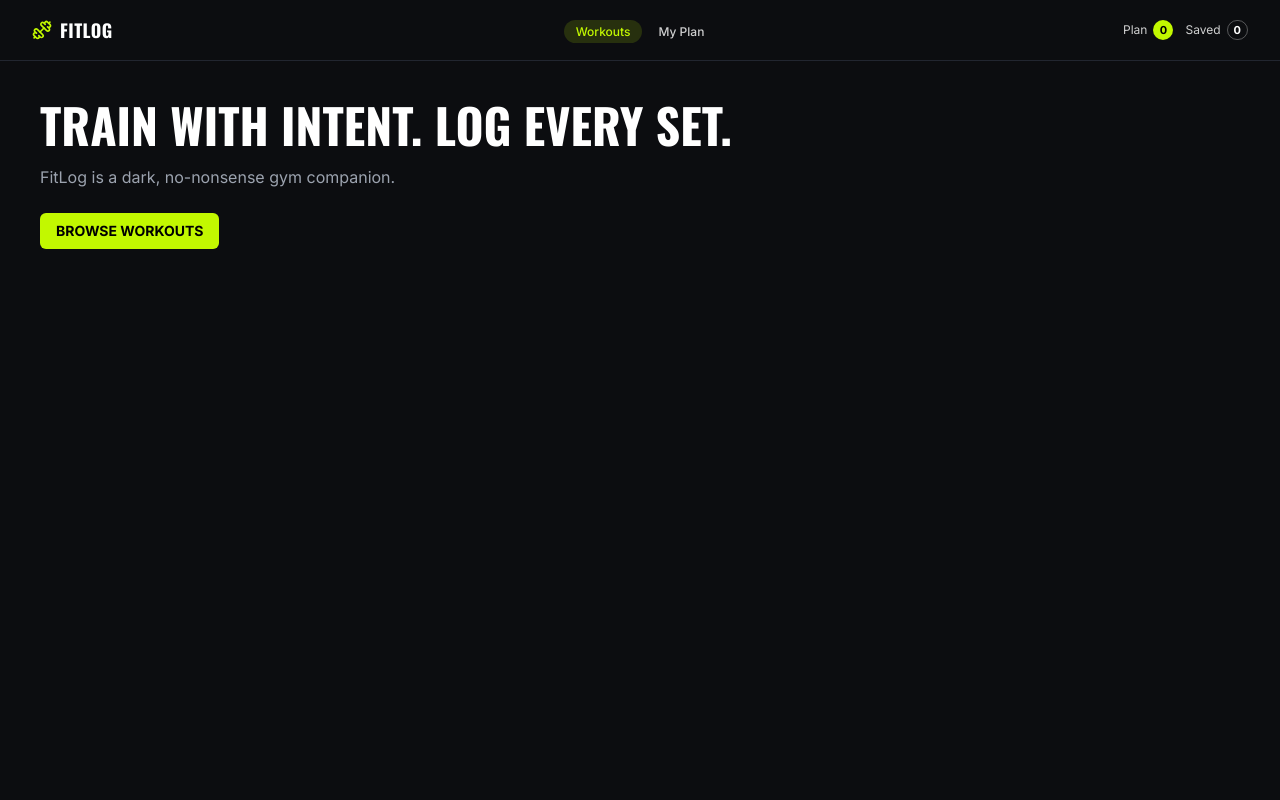
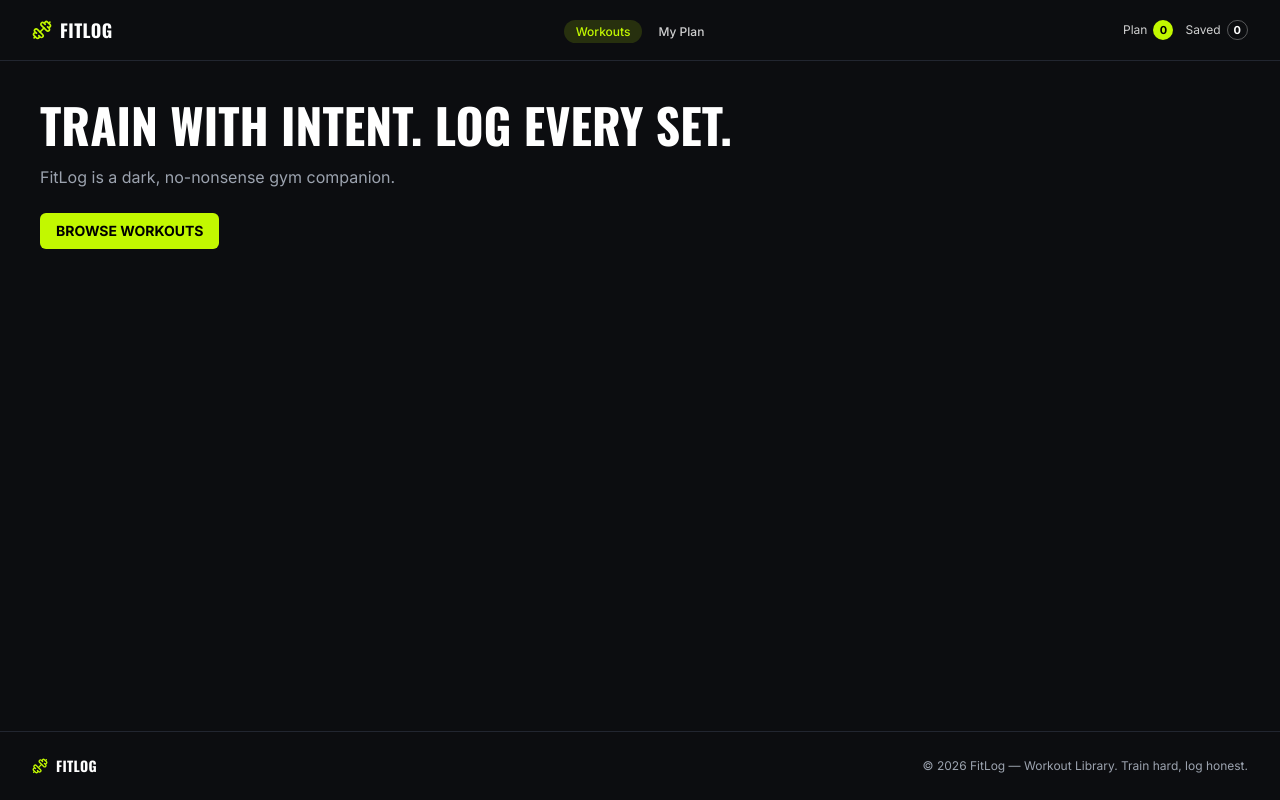
Before and after one commit to rumki8565/Assignment-FITLOK, a Next.js app: page / in a window 1280 px wide. Built offline with nearby package versions, Linux system fonts and the light colour scheme.

Commit message:
added footer and sticky footer layout

```diff
--- a/src/app/layout.tsx
+++ b/src/app/layout.tsx
@@ -2,6 +2,7 @@
 import { Inter, Oswald } from "next/font/google";
 import "./globals.css";
 import Navbar from "@/components/Navbar";
+import Footer from "@/components/Footer";
 
 const inter = Inter({ subsets: ["latin"], variable: "--font-inter" });
 const oswald = Oswald({ subsets: ["latin"], variable: "--font-oswald" });
@@ -18,10 +19,11 @@
   return (
     <html lang="en">
       <body
-        className={`${inter.variable} ${oswald.variable} bg-page font-sans text-white antialiased`}
+        className={`${inter.variable} ${oswald.variable} flex min-h-screen flex-col bg-page font-sans text-white antialiased`}
       >
-        <Navbar></Navbar>
-        {children}
+        <Navbar />
+        <div className="flex-1">{children}</div>
+        <Footer />
       </body>
     </html>
   );
--- /dev/null
+++ b/src/components/Footer.tsx
@@ -0,0 +1,21 @@
+import Link from "next/link";
+import { Dumbbell } from "lucide-react";
+
+export default function Footer() {
+  return (
+    <footer className="border-t border-line">
+      <div className="mx-auto flex max-w-7xl flex-col items-start justify-between gap-3 px-4 py-6 sm:flex-row sm:items-center sm:px-8">
+        <Link href="/" className="flex items-center gap-2">
+          <Dumbbell className="h-4 w-4 text-accent" />
+          <span className="font-display text-sm font-bold uppercase tracking-wide">
+            FitLog
+          </span>
+        </Link>
+
+        <p className="text-xs text-muted">
+          © 2026 FitLog — Workout Library. Train hard, log honest.
+        </p>
+      </div>
+    </footer>
+  );
+}
```
